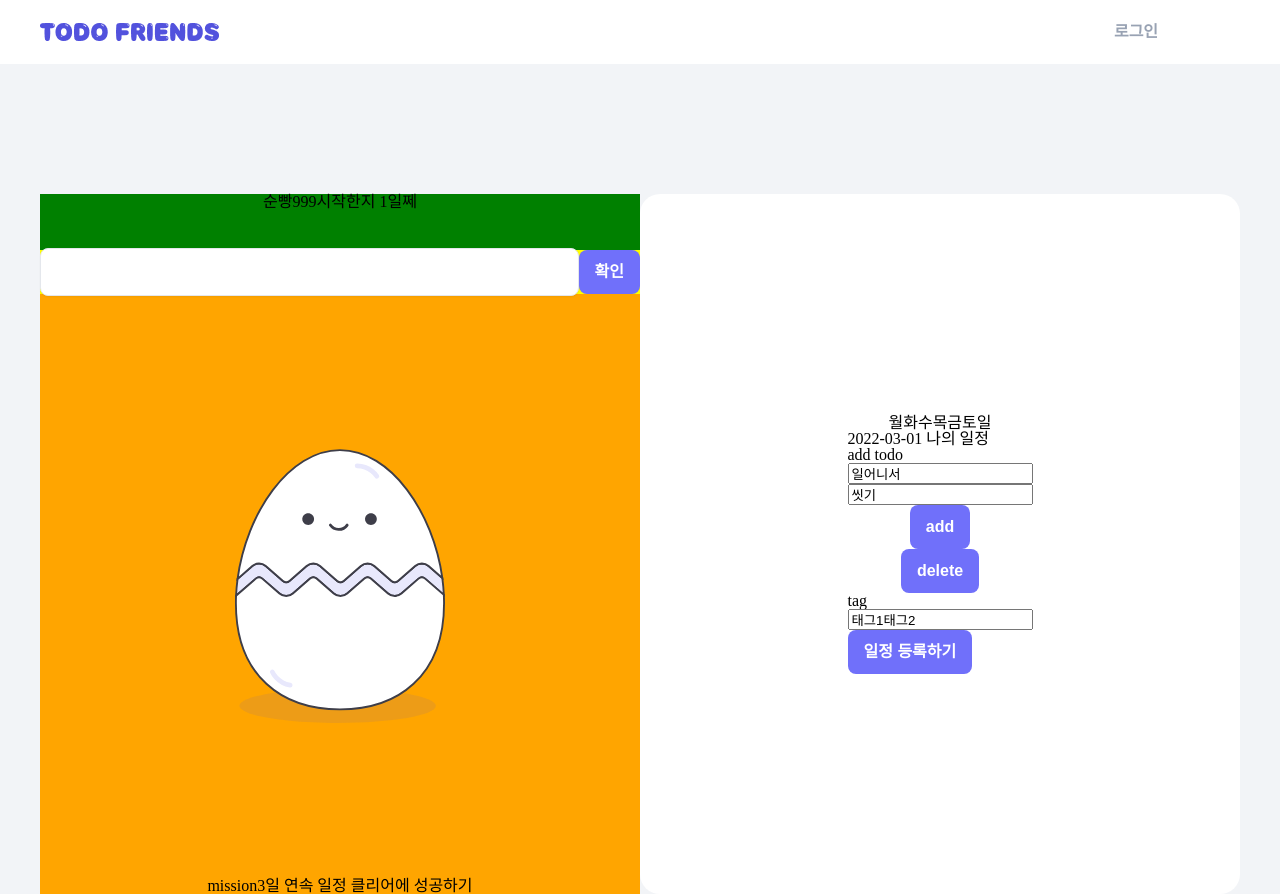
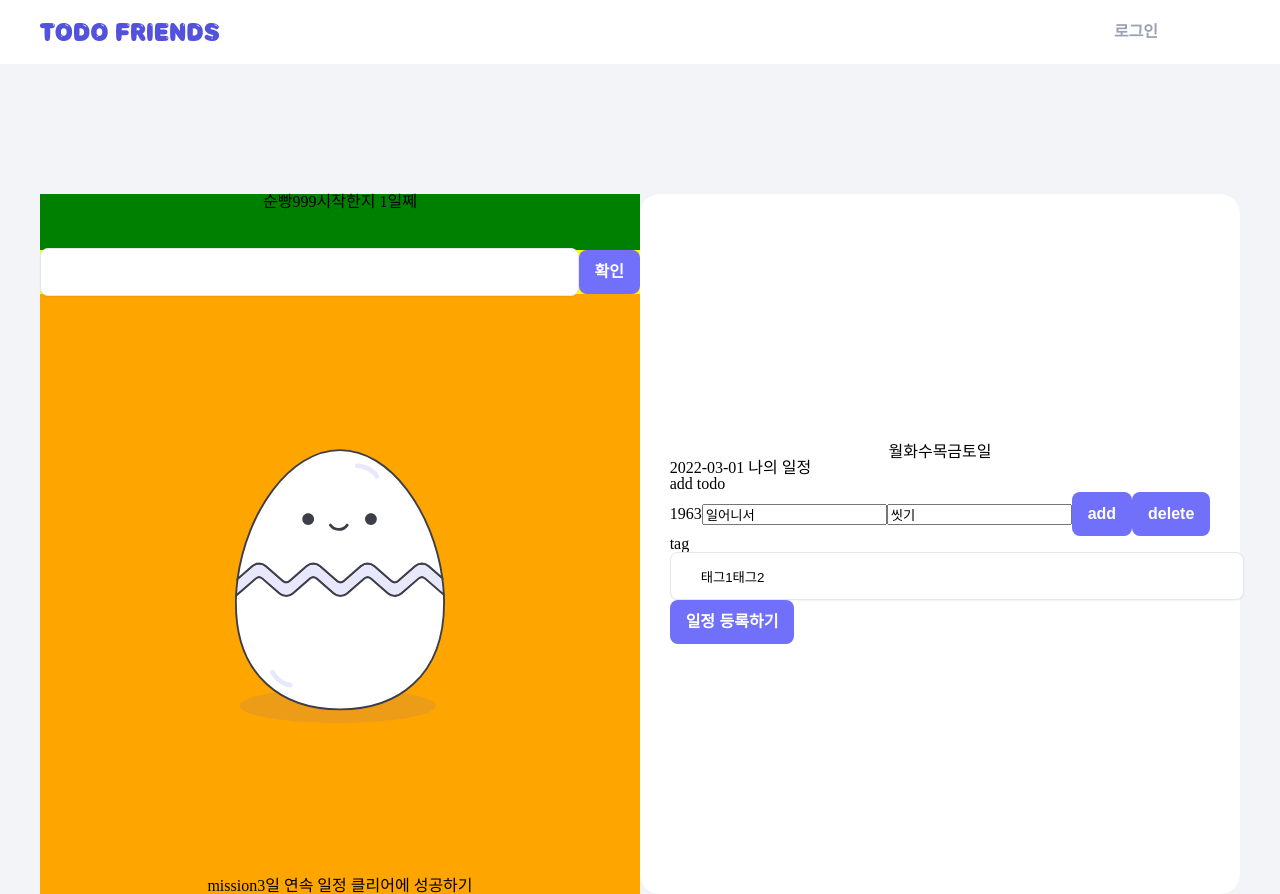
Before and after one commit to side-todo-project/front, a Next.js app: page /mypage in a window 1280 px wide. Both pictures are taken after a click on the button "일정 등록하기". Built offline with nearby package versions, Linux system fonts and the light colour scheme; no server answers; a web font is replaced by a local one.

Commit message:
#9 Feat-[todo 아이템 추가시 key 부여]

```diff
--- a/components/mypage/ConfigSchedule.tsx
+++ b/components/mypage/ConfigSchedule.tsx
@@ -33,14 +33,14 @@ const ConfigSchedule = ({ initialData }: IProps) => {
   const onAdd = () => {
     setForm({
       ...form,
-      schedule: [...form.schedule, { when: '', what: '' }],
+      schedule: [...form.schedule, { when: '', what: '', key: createTodoKey() }],
     });
   };
 
-  const onRemove = () => {
+  const onRemove = (key: number) => {
     setForm({
       ...form,
-      schedule: form.schedule.slice(0, -1),
+      schedule: form.schedule.filter((item) => item.key !== key),
     });
   };
 
@@ -57,14 +57,17 @@ const ConfigSchedule = ({ initialData }: IProps) => {
       <div data-testid="date">{form.scheduleDate} 나의 일정</div>
       <div>
         <p>add todo</p>
+        <FlexBox dir="column">
           {form.schedule.map((item) => (
-          <FlexBox dir="column" key={item.key}>
+            <FlexBox dir="row" key={item.key} data-testid="todo-when-what">
+              <p>{item.key}</p>
               <WhenInput value={item.when} />
               <WhatInput value={item.what} />
               <Button onClick={onAdd}>add</Button>
-            <Button onClick={onRemove}>delete</Button>
+              <Button onClick={() => onRemove(item.key)}>delete</Button>
             </FlexBox>
           ))}
+        </FlexBox>
       </div>
       <div>
         <TagInput tags={form.tags} />
--- a/components/mypage/TagInput.tsx
+++ b/components/mypage/TagInput.tsx
@@ -1,4 +1,5 @@
 import React from 'react';
+import TextInput from '../common/TextInput';
 
 const TagInput = ({ tags }) => {
   const tagValue = tags.join('');
@@ -6,7 +7,7 @@ const TagInput = ({ tags }) => {
   return (
     <div>
       <p>tag</p>
-      <input type="text" value={tagValue} onChange={() => {}} />
+      <TextInput type="text" value={tagValue} onChange={() => {}} />
     </div>
   );
 };
```
Lines whose indentation alone changed are shown as unchanged.
